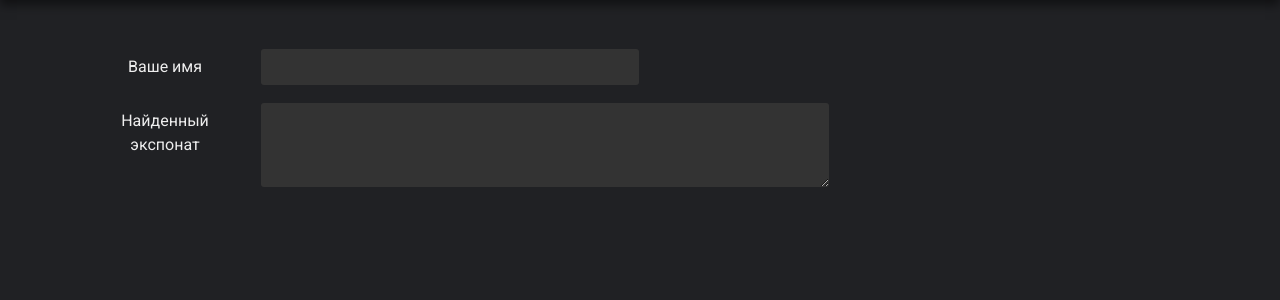
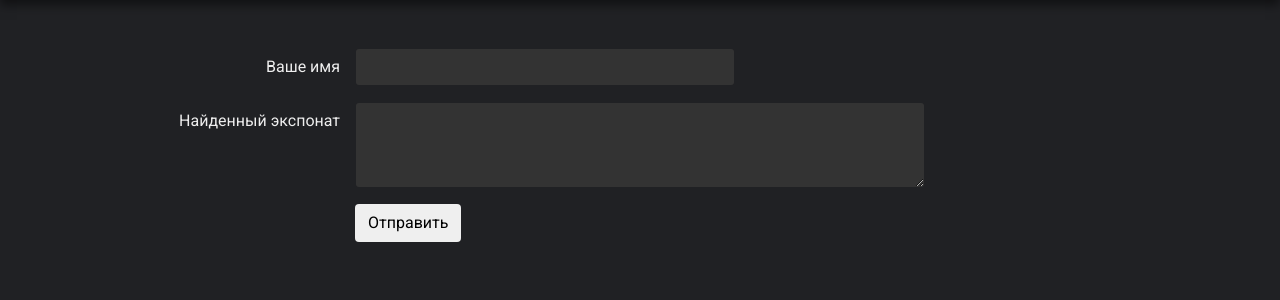
Before and after one commit to project-six/it-museum, a Django app: page /propose/ in a window 1280 px wide. Shown: the part 60-360 px from the top of the page. Run offline with Django 3.2, Linux system fonts and the light colour scheme; parts of the project's set-up code (start-up, migrations or seed data) failed here and were passed over; some libraries are stand-ins or nearby versions.

Commit message:
Add button in propose and change colors

```diff
--- a/museum/static/css/style.css
+++ b/museum/static/css/style.css
@@ -61,9 +61,15 @@ body {
 }
 
 .btn-enter {
-    background-color: #008B00;
+    background-color: transparent;
+    color: #8BC34A;
+    border-color: #8BC34A;
+}
+
+.btn-enter:hover {
+    background-color: #8BC34A;
+    border-color: transparent;
     color: white;
-    border-color: transparent;
 }
 
 .search-form-input::placeholder {
@@ -139,3 +145,8 @@ body {
     background-color: white;
     border-color: #A6A6A6;
 }
+
+.btn-propose:hover {
+    background-color: #008b00;
+    color: white;
+}
--- a/museum/templates/propose.html
+++ b/museum/templates/propose.html
@@ -10,12 +10,17 @@ active
 {% block content %}
 <form class="mt-5">
   <div class="form-group row">
-    <label class="col-md-2 col-form-label" for="exampleFormControlInput1">Ваше имя</label>
+    <label class="col-md-3 col-form-label text-right" for="exampleFormControlInput1">Ваше имя</label>
     <input type="email" class="form-control propose-field col-md-4"  id="exampleFormControlInput1" placeholder="">
   </div>
   <div class="form-group row">
-    <label class="col-md-2 col-form-label" for="exampleFormControlTextarea1">Найденный экспонат</label>
+    <label class="col-md-3 col-form-label text-right" for="exampleFormControlTextarea1">Найденный экспонат</label>
     <textarea class="form-control propose-field col-md-6" id="exampleFormControlTextarea1" rows="3"></textarea>
+  </div>
+ <div class="form-group row">
+    <div class="offset-md-3">
+      <button type="submit" class="btn btn-propose">Отправить</button>
+    </div>
   </div>
 </form>
 {% endblock %}
```
